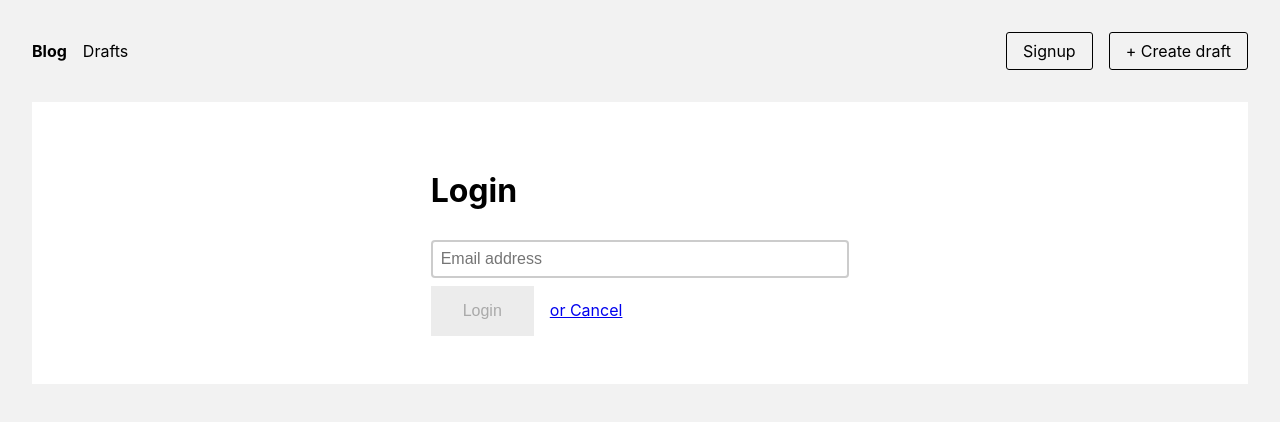
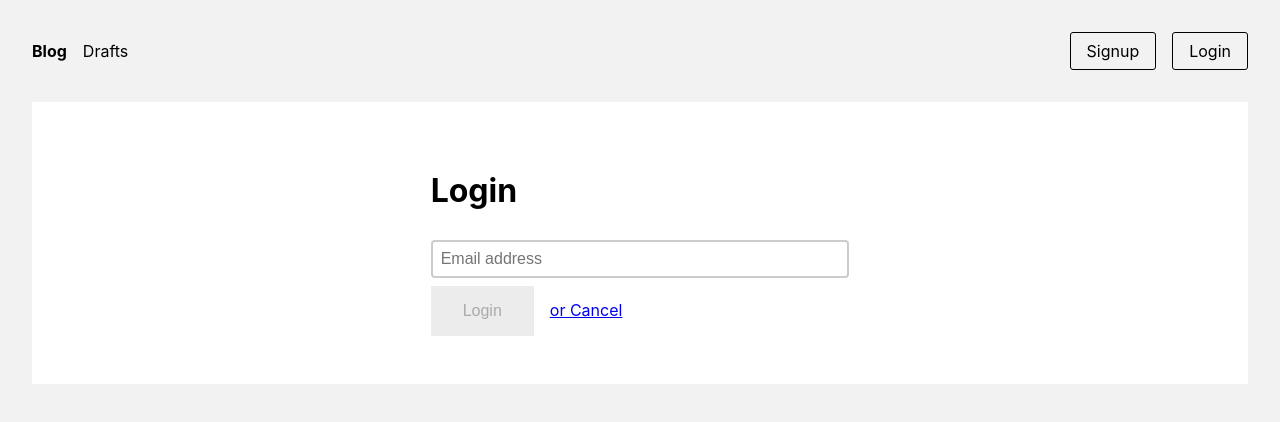
Before and after one commit to eric-nguyen-cs/blog-post-website, a Next.js app in the folder src/frontend/: page /login in a window 1280 px wide. Shown: the top 422 px of the page. Built offline with nearby package versions, Linux system fonts and the light colour scheme.

Commit message:
Update Header component with Login button

```diff
--- a/src/frontend/components/Header.tsx
+++ b/src/frontend/components/Header.tsx
@@ -1,11 +1,14 @@
 import React from 'react'
 import Link from 'next/link'
 import { useRouter } from 'next/router'
+import { useAuthContext } from '../services/auth'
 
 const Header: React.FC = () => {
   const router = useRouter()
   const isActive: (pathname: string) => boolean =
     pathname => router.pathname === pathname
+
+  const { user } = useAuthContext()
 
   return(
     <nav>
@@ -23,9 +26,16 @@ const Header: React.FC = () => {
         <Link href="/signup">
           <a data-active={isActive('/signup')}>Signup</a>
         </Link>
-        <Link href="/create">
-          <a data-active={isActive('/create')}>+ Create draft</a>
-        </Link>
+        {user ? (
+            <Link href="/create">
+              <a data-active={isActive('/create')}>+ Create draft</a>
+            </Link>
+          ) : (
+            <Link href="/login">
+              <a data-active={isActive('/login')}>Login</a>
+            </Link>
+          )
+        }
       </div>
       <style jsx>{`
         nav {
```
